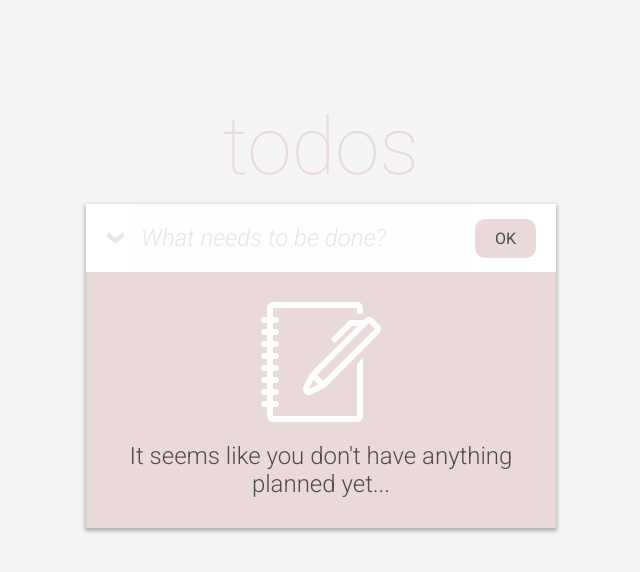
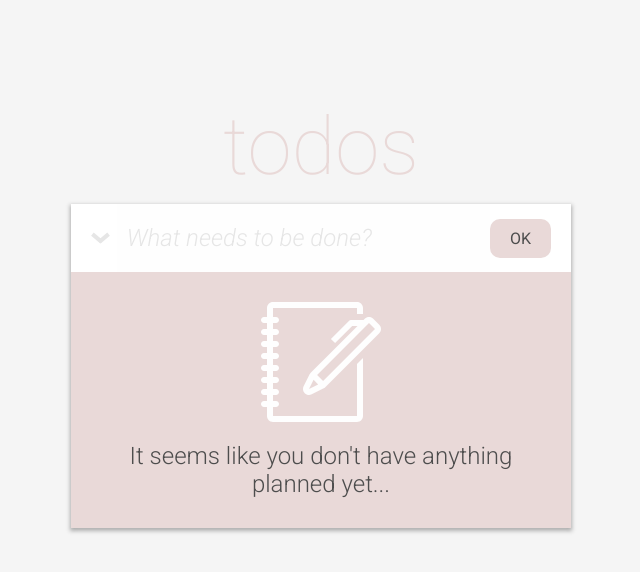
Before and after one commit to malinasavina/todos-test-task, a React (Create React App) app: page / in a window 1280 px wide. Shown: the top 572 px of the page, without its empty margins (319-959 px from the left). Built offline with nearby package versions, Linux system fonts and the light colour scheme.

Commit message:
Add minor styling changes

```diff
--- a/src/App.module.css
+++ b/src/App.module.css
@@ -4,7 +4,7 @@
     justify-content: center;
     align-items: center;
     width: 100%;
-    max-width: 500px;
+    max-width: 530px;
     min-width: 320px;
     margin: 0 auto;
     padding: 100px 15px 50px 15px;
--- a/src/components/TodoItem.module.css
+++ b/src/components/TodoItem.module.css
@@ -42,6 +42,7 @@
 
 .checked {
     color: #d9d9d9;
+    /*text-decoration: line-through;*/
 }
 
 @media screen and (min-width: 430px) {
```
